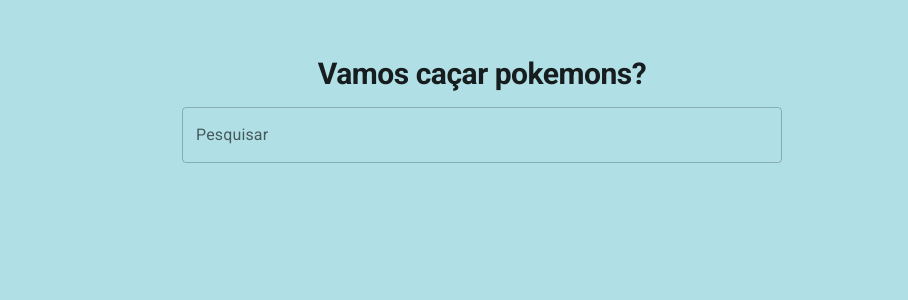
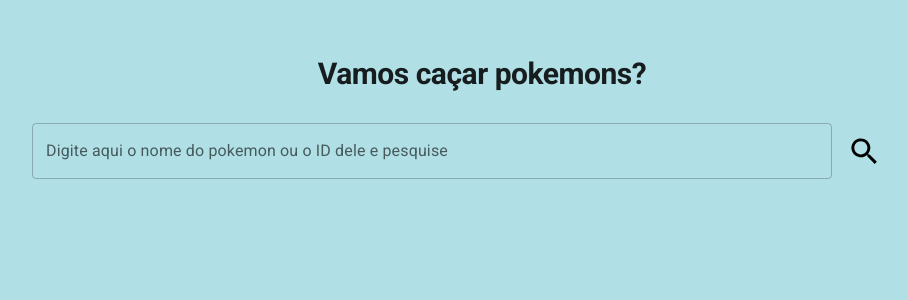
Before and after one commit to emmanuellicarretta/find-pokemon, a React (Create React App) app: page / in a window 1280 px wide. Shown: the top 300 px of the page, without its empty margins (158-1066 px from the left). Built offline with nearby package versions, Linux system fonts and the light colour scheme.

Commit message:
input and button search pokemon at Home

```diff
--- a/src/pages/Home/index.tsx
+++ b/src/pages/Home/index.tsx
@@ -1,6 +1,7 @@
 import React from "react";
 import { useNavigate } from "react-router-dom";
-import { Grid, TextField, Typography } from "@mui/material";
+import { Button, Grid, TextField, Typography } from "@mui/material";
+import SearchIcon from '@mui/icons-material/Search';
 
 const Home: React.FC = () => {
 
@@ -15,15 +16,33 @@
         alignItems="center"
         sx={{ p: 5 }}
       >
-        <Grid item textAlign="center" xs={12} sx={{ pt: 2, pb: 2 }}>
+
+        <Grid item textAlign="center" xs={12} sx={{ pt: 2 }}>
           <Typography variant="h1">Vamos caçar pokemons?</Typography>
         </Grid>
-        <Grid item textAlign="center" xs={6} sx={{ pb: 4 }}>
-          <TextField fullWidth label="Pesquisar" id="fullWidth" />
+
+        <Grid container
+          display="flex"
+          flexDirection="row"
+          alignItems="center"
+          justifyContent="center"
+          textAlign="center"
+          sx={{ pb: 4, pt: 4 }}
+        >
+          <Grid item xs={8}>
+            <TextField fullWidth label="Digite aqui o nome do pokemon ou o ID dele e pesquise" id="fullWidth" />
+          </Grid>
+          <Grid item textAlign="left" xs={1}>
+            <Button>
+              <SearchIcon fontSize="large" style={{ color: "black" }} />
+            </Button>
+          </Grid>
+
         </Grid>
 
+
       </Grid>
-    </div>
+    </div >
   );
 };
 
```
